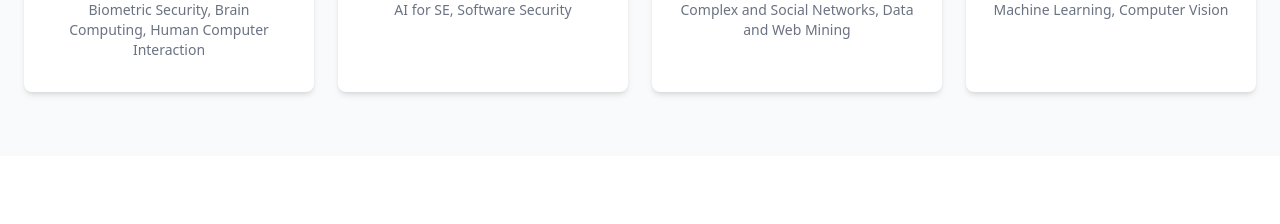
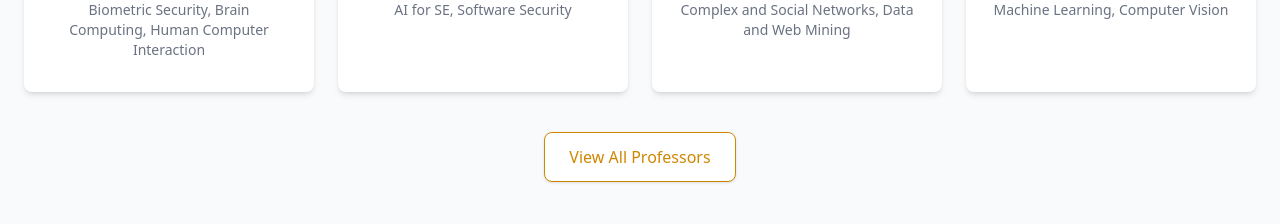
Before and after one commit to Dami-18/IRISMS, a Next.js app: page / in a window 1280 px wide. Shown: the part 1260-1484 px from the top of the page. Built offline with nearby package versions, Linux system fonts and the light colour scheme.

Commit message:
for tests to pass

```diff
--- a/src/app/page.tsx
+++ b/src/app/page.tsx
@@ -304,6 +304,15 @@ const WelcomePage = () => {
               </div>
             ))}
           </div>
+
+          <div className="text-center mt-10">
+            <button
+              onClick={() => router.push("/login")}
+              className="px-6 py-3 bg-white border border-yellow-600 text-yellow-600 rounded-lg shadow-sm hover:bg-yellow-600 hover:text-white transition-all duration-300 transform hover:scale-105"
+            >
+              View All Professors
+            </button>
+          </div>
         </div>
       </section>
 
```
